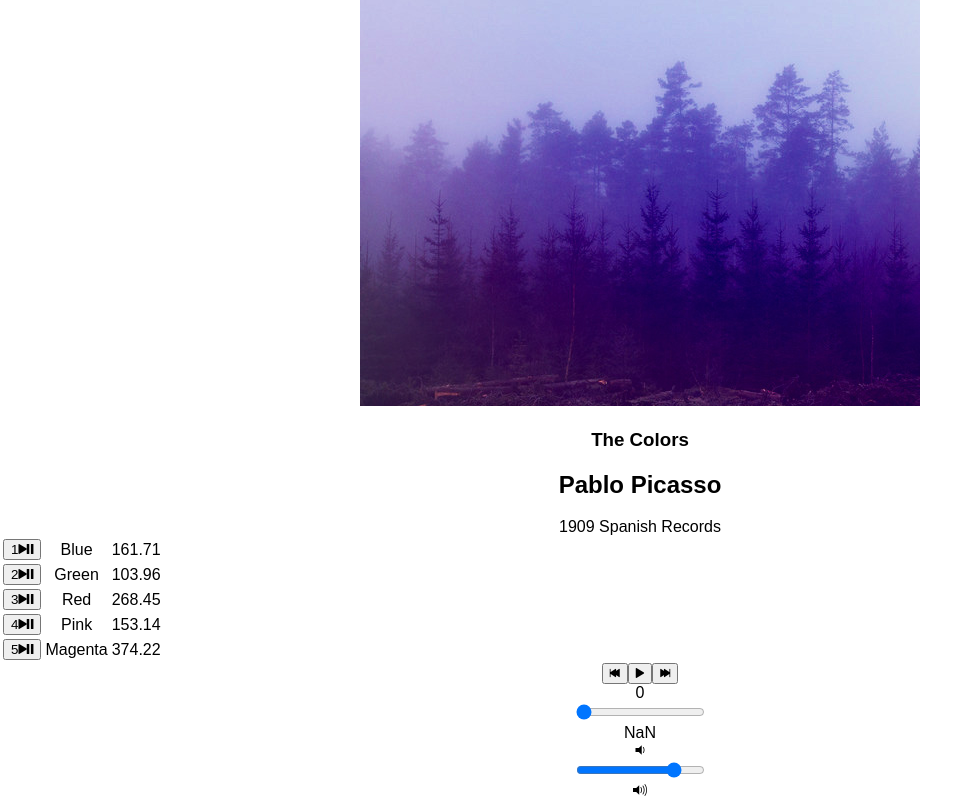
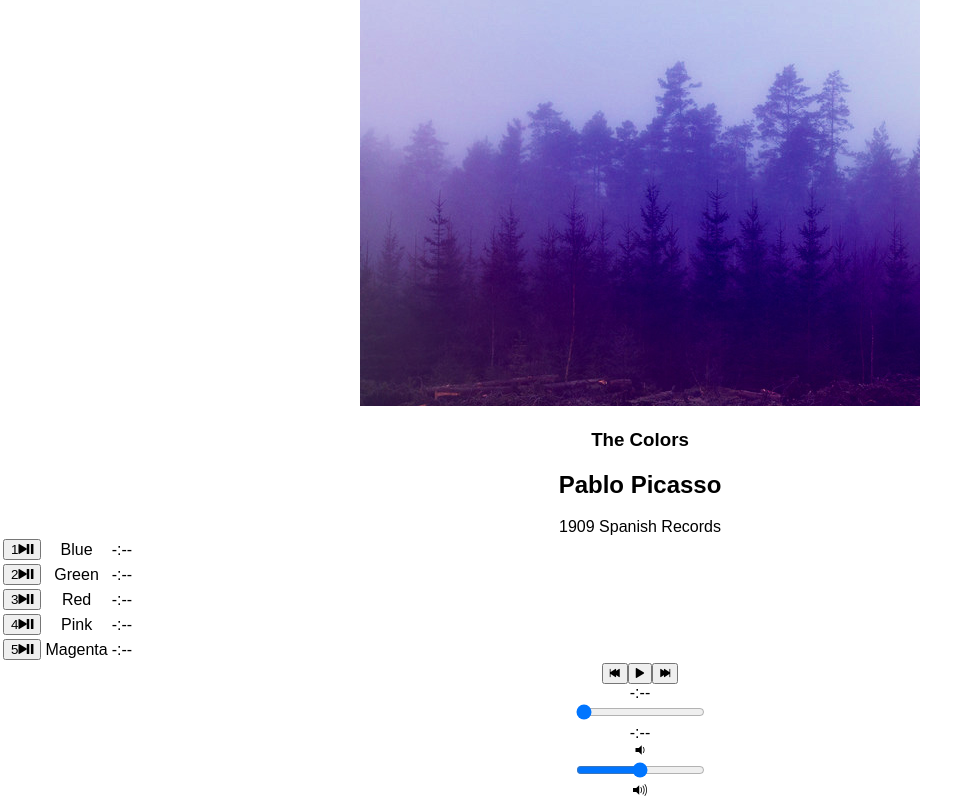
Before and after one commit to coumarwhi/bloc-jams-react, a React (Create React App) app: page /album/the-colors in a window 1280 px wide. Shown: the part 252-1052 px from the top of the page, without its empty margins (0-980 px from the left). Built offline with nearby package versions, Linux system fonts and the light colour scheme.

Commit message:
Player Bar Range Inputs Assignment Complete

```diff
--- a/src/components/Album.js
+++ b/src/components/Album.js
@@ -15,6 +15,7 @@ class Album extends Component {
       currentSong: album.songs[0],
       currentTime: 0,
       duration: album.songs[0].duration,
+      volume: 0,
       isPlaying: false
     };
 
@@ -88,6 +89,24 @@ class Album extends Component {
     this.setState({ currentTime: newTime });
   }
 
+  handleVolumeChange(e) {
+    const newVol = e.target.value;
+    this.audioElement.volume = newVol;
+    this.setState({ volume: newVol });
+  }
+
+  formatTime() {
+    const minutes = Math.floor(this.audioElement.currentTime / 60);
+    const seconds = Math.round(this.audioElement.currentTime % 60);
+    if (seconds == 0 && minutes == 0) {
+      return "-:--"
+    } else if (seconds < 10) {
+      return minutes + ":0" + seconds
+    } else {
+      return minutes + ":" + seconds
+    }
+  }
+
   render() {
     return (
       <section className="album">
@@ -117,7 +136,7 @@ class Album extends Component {
                   </button>
                 </td>
                 <td className="song-title">{song.title}</td>
-                <td className="song-duration">{song.duration}</td>
+                <td className="song-duration">{this.formatTime(song.duration)}</td>
               </tr>
             )}
           </tbody>
@@ -131,6 +150,8 @@ class Album extends Component {
           handlePrevClick={() => this.handlePrevClick()}
           handleNextClick={() => this.handleNextClick()}
           handleTimeChange={(e) => this.handleTimeChange(e)}
+          handleVolumeChange={(e) => this.handleVolumeChange(e)}
+          formatTime={() => this.formatTime()}
           />
       </section>
     );
--- a/src/components/PlayerBar.js
+++ b/src/components/PlayerBar.js
@@ -16,7 +16,7 @@ class PlayerBar extends Component {
           </button>
         </section>
         <section id="time-control">
-          <div className="current-time">{this.props.currentTime}</div>
+          <div className="current-time">{this.props.formatTime(this.props.currentTime)}</div>
           <input
             type="range"
             className="seek-bar"
@@ -26,11 +26,19 @@ class PlayerBar extends Component {
             step="0.01"
             onChange={this.props.handleTimeChange}
           />
-          <div className="total-time">{this.props.duration}</div>
+          <div className="total-time">{this.props.formatTime(this.props.duration)}</div>
         </section>
         <section id="volume-control">
           <div className="icon ion-volume-low"></div>
-          <input type="range" className="seek-bar" value="80" />
+          <input
+            type="range"
+            className="seek-bar"
+            value={this.props.volume}
+            max="1"
+            min="0"
+            step="0.01"
+            onChange={this.props.handleVolumeChange}
+          />
           <div className="icon ion-volume-high"></div>
         </section>
       </section>
```
